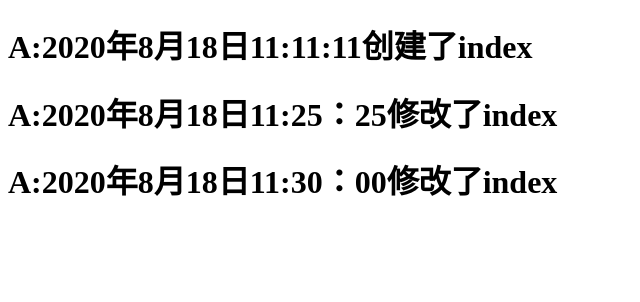
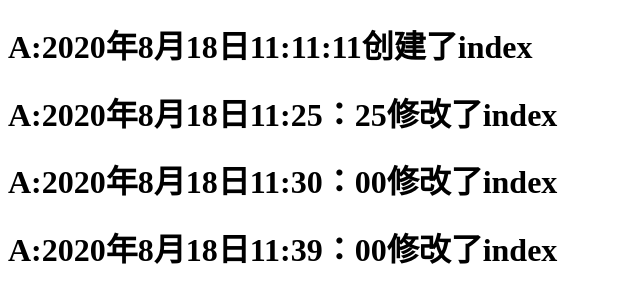
Before and after one commit to mabingquan/code_demo, a plain HTML site: page index.html in a window 1280 px wide. Shown: the whole page, without its empty margins (0-640 px from the left). Drawn offline with Linux system fonts and the light colour scheme.

Commit message:
第四次修改了index.html

```diff
--- a/index.html
+++ b/index.html
@@ -9,6 +9,7 @@
     <h1>A:2020年8月18日11:11:11创建了index  </h1>
     <h1>A:2020年8月18日11:25：25修改了index  </h1>
     <h1>A:2020年8月18日11:30：00修改了index  </h1>
+    <h1>A:2020年8月18日11:39：00修改了index  </h1>
 
 </body>
 </html>
```
